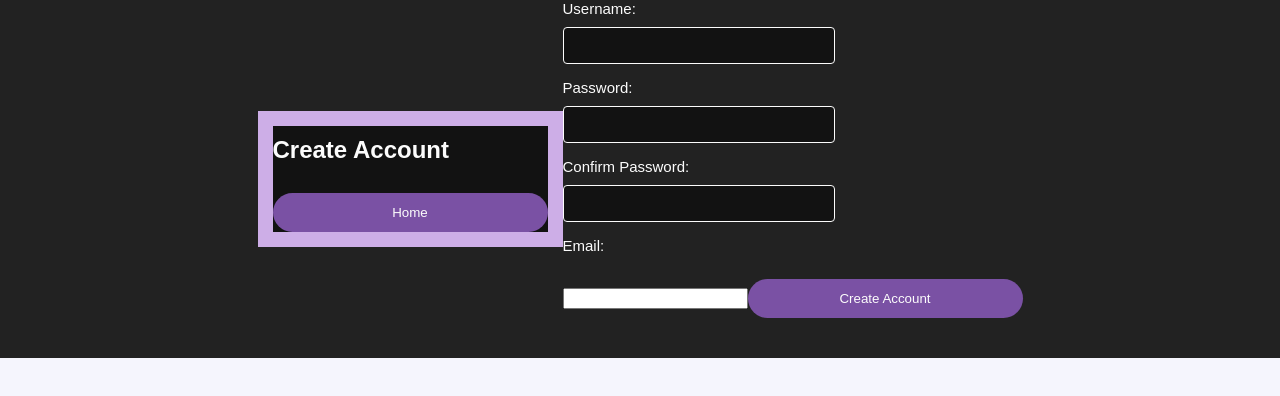
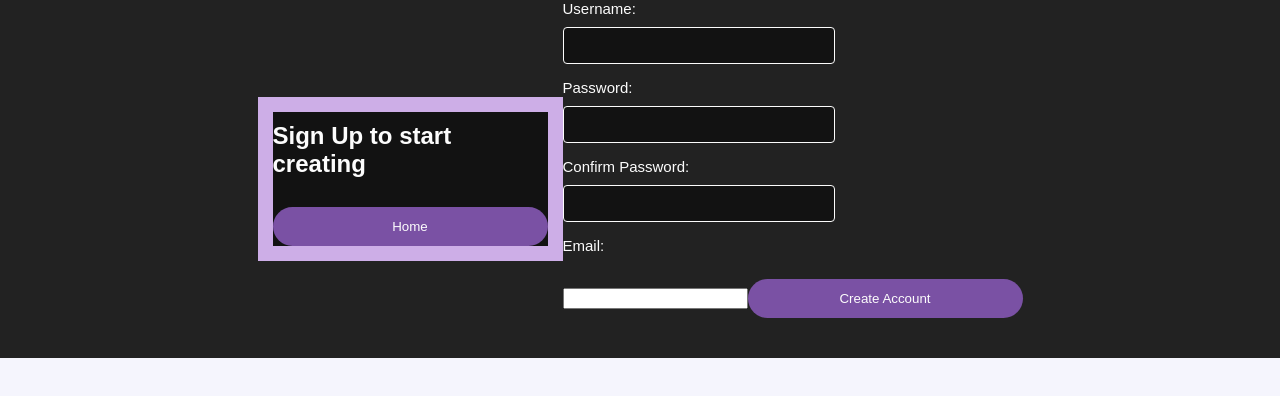
Before and after one commit to josephvu10/csci4300-final-project, a Next.js app in the folder final-project/: page /createAccount in a window 1280 px wide. Shown: the top 396 px of the page. Built offline with nearby package versions, Linux system fonts and the light colour scheme.

Commit message:
edited crat account heading

```diff
--- a/final-project/pages/createAccount.js
+++ b/final-project/pages/createAccount.js
@@ -42,7 +42,7 @@ const CreateAccount = ({ onLogin }) => {
     <div className={styles.loginContainer}>
       <header>
         <div className={styles.header}>
-          <h2>Create Account</h2>
+          <h2>Sign Up to start <br /> creating</h2>
           <button className={styles.homeButton} onClick={handleGoToHome}>Home</button>
         </div>
       </header>
```
